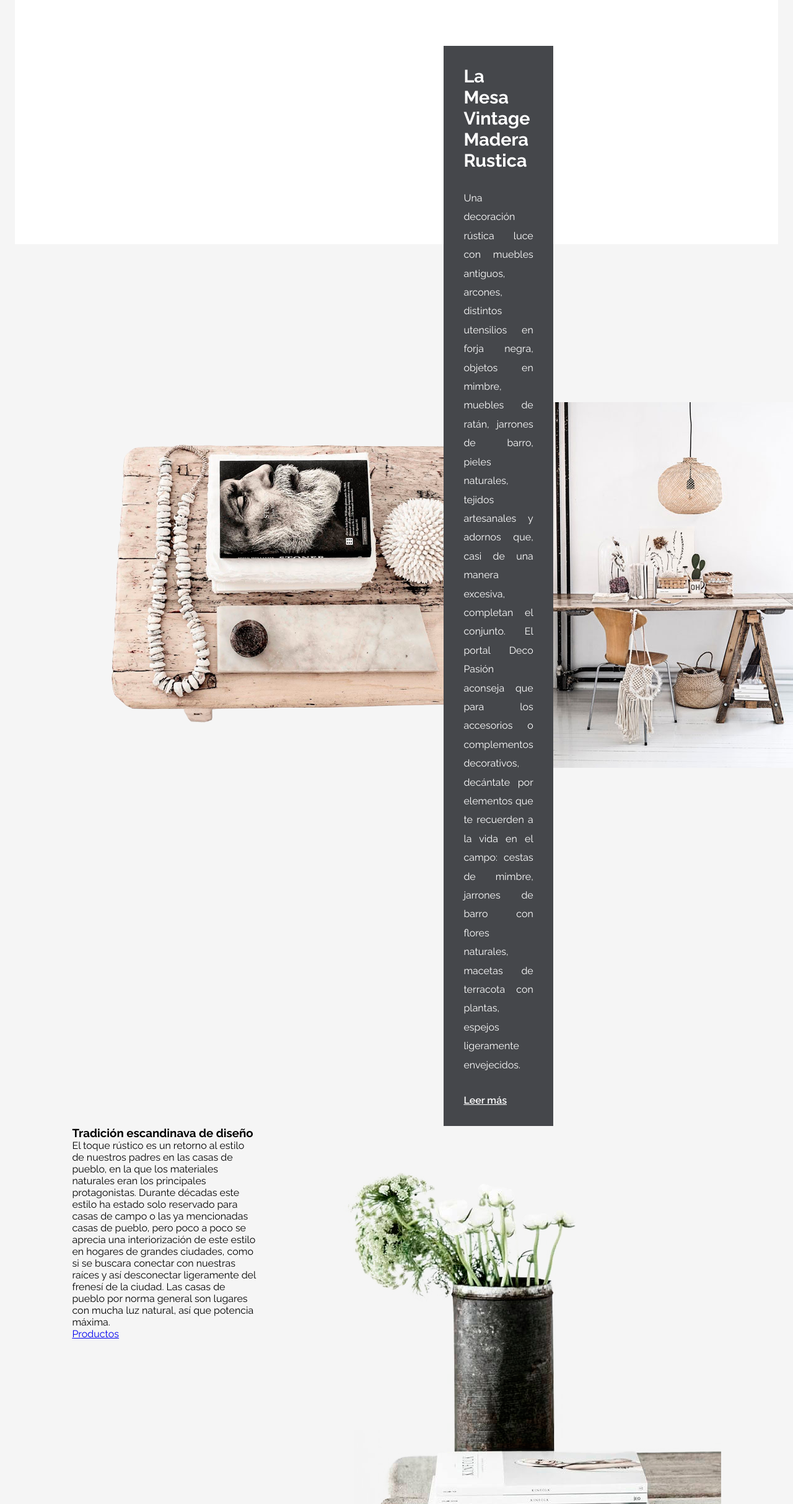
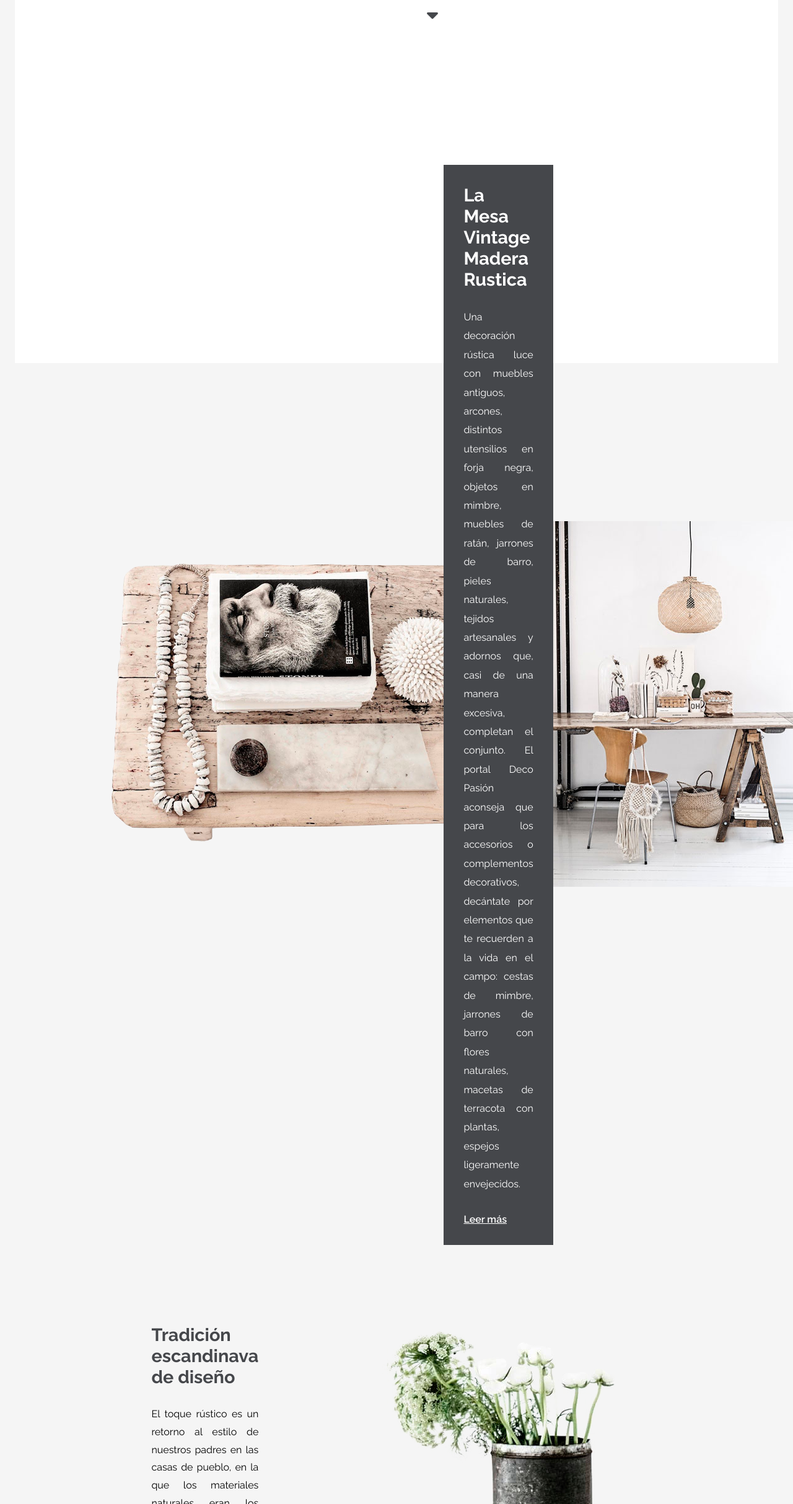
Before and after one commit to aeam88/bjorn, a plain HTML site: page index.html in a window 1280 px wide. Shown: the part 1198-3625 px from the top of the page at 62% size. Drawn offline with Linux system fonts and the light colour scheme.

Commit message:
Ver mas listo

```diff
--- a/css/main.css
+++ b/css/main.css
@@ -16,7 +16,7 @@ body {
 
 .inner-cont {
 	background-color: white;
-	padding-bottom: 24em;
+	padding-bottom: 36em;
 }
 
 .container {
@@ -130,12 +130,26 @@ body {
 	flex: 1;
 	display: flex;
 	flex-direction: column;
+	justify-content: flex-end;
+}
+
+.v-mas a {
+	color: #45474b;
+	font-weight: 600;
+	text-transform: uppercase;
+	text-decoration: none;
+	margin-bottom: -24px;
+}
+
+.v-mas i {
+	margin-left: 0.75em;
 }
 
 .content-area-uno {
 	display: flex;
 	margin-top: -20em;
 	align-items: center;
+
 }
 
 .lado-derecho {
@@ -173,9 +187,35 @@ body {
 
 .content-area-dos {
 	display: flex;
+	padding: 4em;
 }
 
 /*.img-maseta {
 	position: absolute;
 	right: 0;
 }*/
+
+
+.area-dos-left {
+	display: flex;
+	flex-direction: column;
+	justify-content: center;
+	padding: 4em;
+}
+
+.area-dos-left h3 {
+	color: #45474b;
+	font-size: 1.8em;
+	margin-bottom: 1em;
+}
+
+.area-dos-left p {
+	text-align: justify;
+	line-height: 1.8em;
+	padding-bottom: 1em;
+}
+
+.area-dos-left a {
+	color: #45474b;
+	font-weight: 600;
+}
--- a/index.html
+++ b/index.html
@@ -169,8 +169,10 @@
 					<li><a href="#"><i class="fab fa-behance fa-lg"></i></a></li>
 				</ul>
 				<div class="v-mas">
-					<a href="#">Ver m&aacute;s</a>
-					<i class="fas fa-sort-down"></i>
+					<a href="#">
+						<p>Ver m&aacute;s</p>
+						<i class="fas fa-sort-down fa-2x"></i>
+					</a>
 				</div>
 			</div>
 		</div>
@@ -193,7 +195,7 @@
 				</div>
 			</div>
 			<div class="content-area-dos">
-				<div>
+				<div class="area-dos-left">
 					<h3>Tradici&oacute;n escandinava de dise&ntilde;o</h3>
 					<p>El toque rústico es un retorno al estilo de nuestros padres en las casas de pueblo, en la que los materiales naturales eran los principales protagonistas. Durante décadas este estilo ha estado solo reservado para casas de campo o las ya mencionadas casas de pueblo, pero poco a poco se aprecia una interiorización de este estilo en hogares de grandes ciudades, como si se buscara conectar con nuestras raíces y así desconectar ligeramente del frenesí de la ciudad.
 Las casas de pueblo por norma general son lugares con mucha luz natural, así que potencia máxima.</p>
@@ -205,5 +207,10 @@ Las casas de pueblo por norma general son lugares con mucha luz natural, así qu
 			</div>
 		</div>
 	</section>
+	<section class="dos">
+		<div class="container">
+
+		</div>
+	</section>
 </body>
 </html>
```
